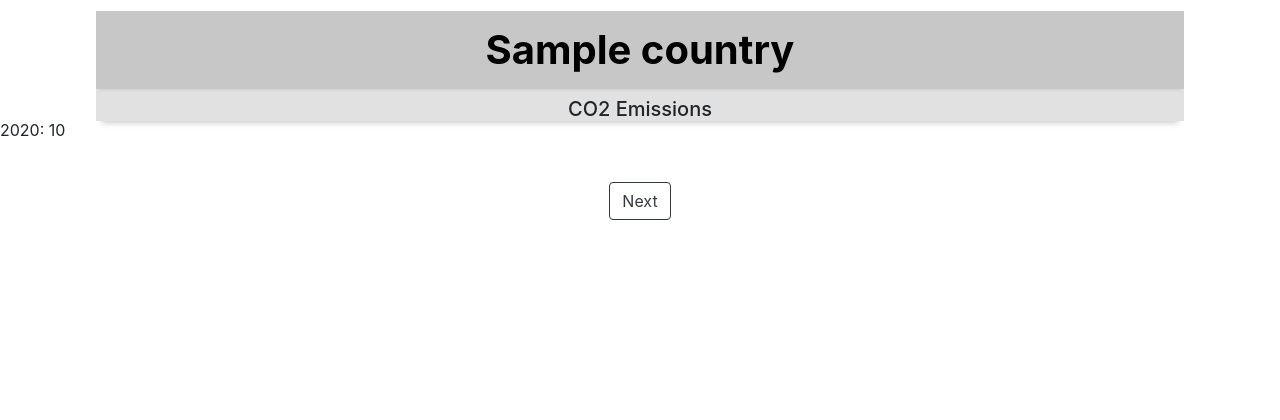
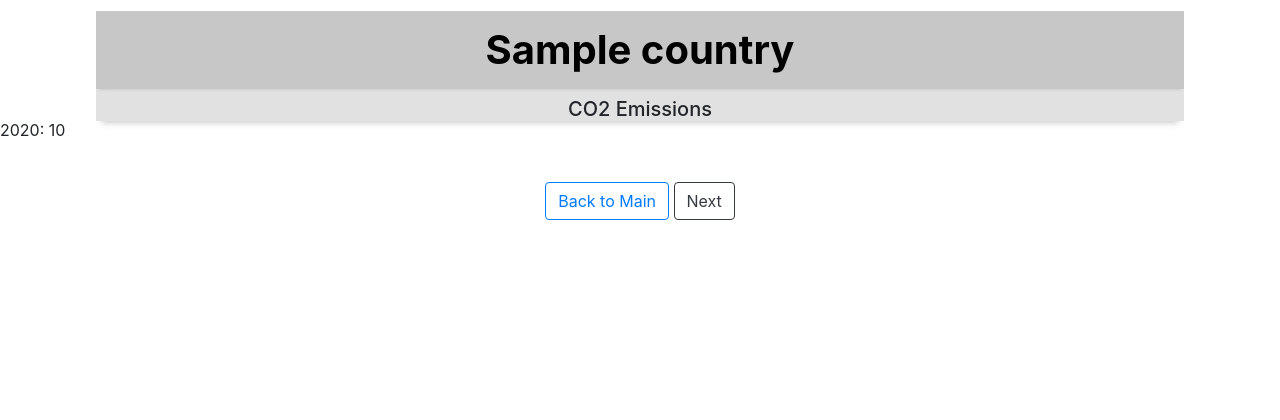
Before and after one commit to grace-mao23/P04_Mykolyangelo, a Flask app: template app/country/templates/country.html in a window 1280 px wide. Shown: the top 420 px of the page. Run offline with Flask 2, Linux system fonts and the light colour scheme; tables that the repository leaves empty hold one stand-in row (values such as "Sample post"); the template is opened without the code that fills it: values that come from a table or form of the project are taken from there, most other values are stand-ins (such as "Sample title", 1, 10 or a date in 2020); parts of the project's set-up code (start-up, migrations or seed data) failed here and were passed over; some libraries are stand-ins or nearby versions.

Commit message:
countries

```diff
--- a/app/country/templates/country.html
+++ b/app/country/templates/country.html
@@ -76,7 +76,12 @@
 
 {% endfor %}
 <div id="chart"></div> <br>
-<center> <button id="transition" class="btn btn-outline-dark"> Next </button> </center>
+<center>
+  <a href="/">
+    <button type="button" class="btn btn-outline-primary">Back to Main </button>
+  </a>
+  <button id="transition" class="btn btn-outline-dark"> Next </button>
+ </center>
 
 {% endblock %}
 
```
